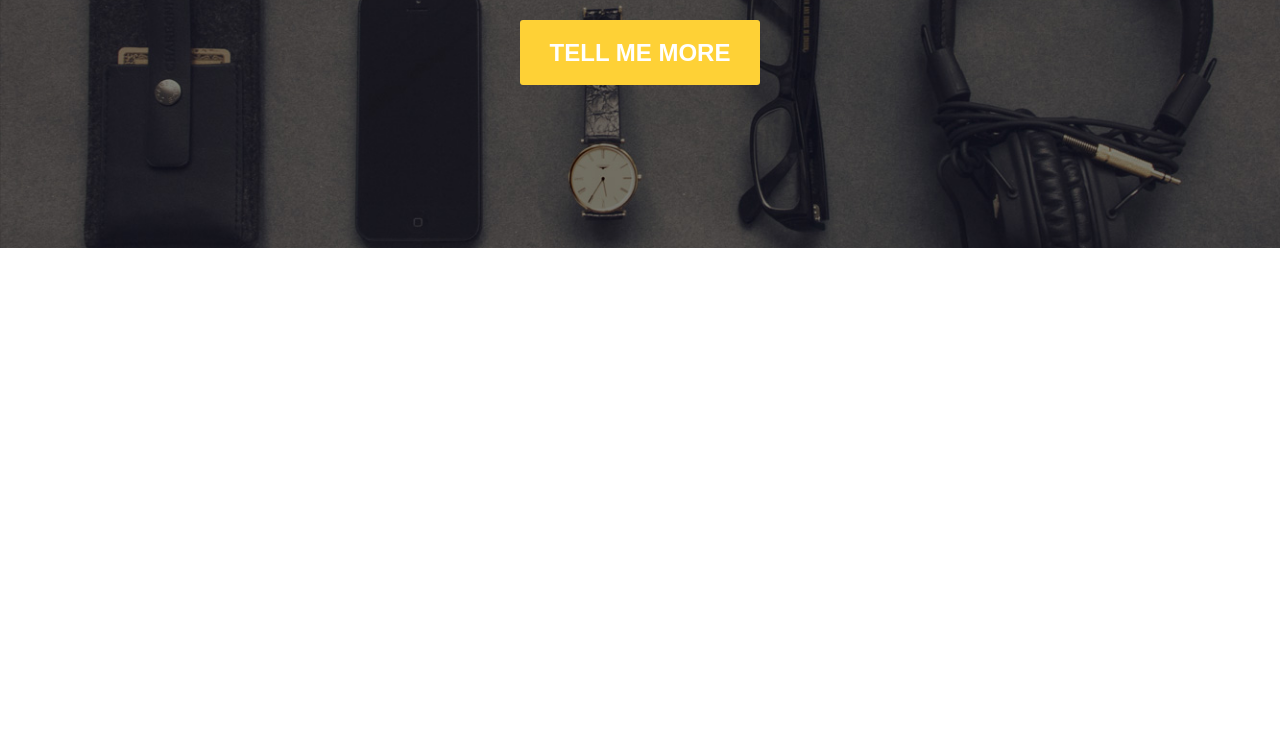
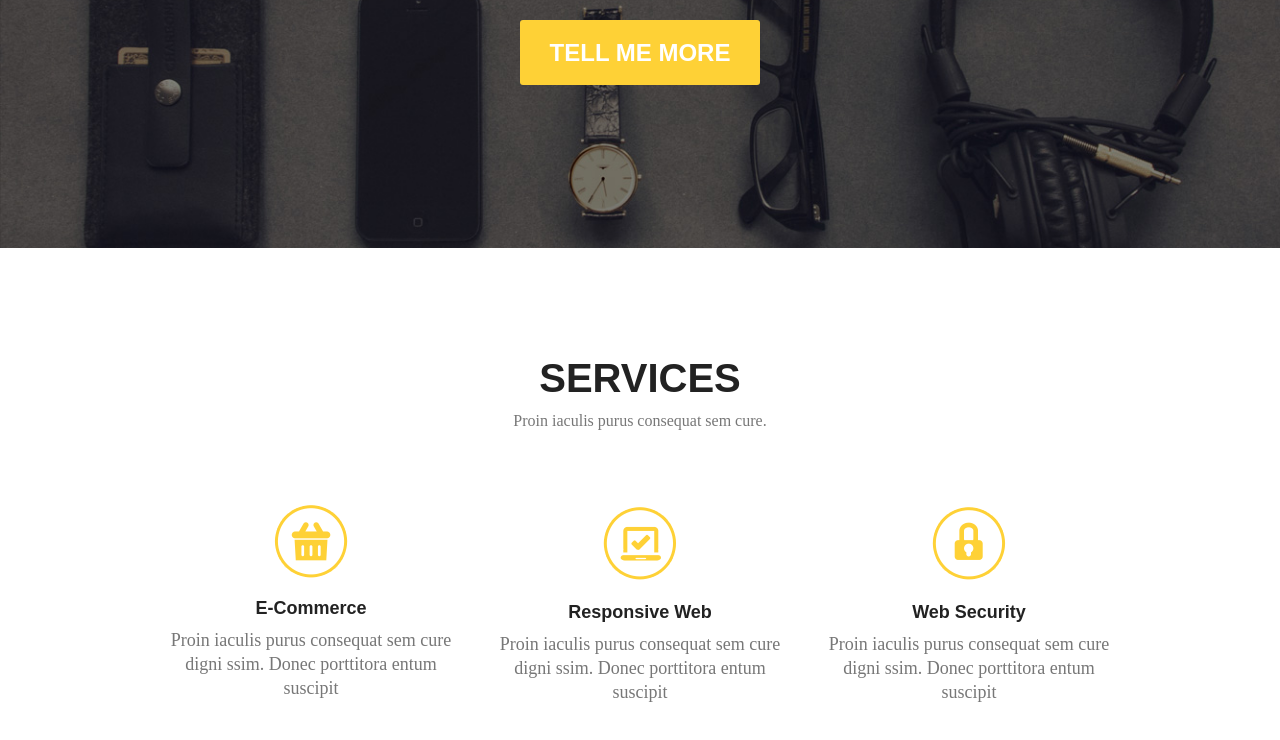
Before and after one commit to ailukyanov/golden.loc, a website: page index.html in a window 1280 px wide. Shown: the part 452-1192 px from the top of the page. Before the commit the page ends 800 px from the top, so only its background shows below. Drawn offline with Linux system fonts and the light colour scheme.

Commit message:
Create a project

```diff
--- a/index.html
+++ b/index.html
@@ -47,5 +47,52 @@
         </div>
     </div>
     </section>
+
+    <section class="services section">
+        <div class="wrapper">
+            <div class="pageTitle">
+                <h3>Services</h3>
+                <p>Proin iaculis purus consequat sem cure.</p>
+            </div>
+            <div class="services__content">
+                <div class="services__item">
+                    <div class="services__icon">
+                        <img src="images/commerce.png">
+                    </div>
+                    <div class="services__title">
+                        E-Commerce
+                    </div>
+                    <div class="services__description">
+                        Proin iaculis purus consequat sem cure
+                        digni ssim. Donec porttitora entum suscipit
+                    </div>
+                </div>
+                <div class="services__item">
+                    <div class="services__icon">
+                        <img src="images/responsive.png">
+                    </div>
+                    <div class="services__title">
+                        Responsive Web
+                    </div>
+                    <div class="services__description">
+                        Proin iaculis purus consequat sem cure
+                        digni ssim. Donec porttitora entum suscipit
+                    </div>
+                </div>
+                <div class="services__item">
+                    <div class="services__icon">
+                        <img src="images/security.png">
+                    </div>
+                    <div class="services__title">
+                        Web Security
+                    </div>
+                    <div class="services__description">
+                        Proin iaculis purus consequat sem cure
+                        digni ssim. Donec porttitora entum suscipit
+                    </div>
+                </div>
+            </div>
+        </div>
+    </section>
 </body>
 </html>
--- a/scss/sections/header.scss
+++ b/scss/sections/header.scss
@@ -83,5 +83,4 @@
       color: #ffffff;
     }
   }
-
 }
--- a/scss/sections/service.scss
+++ b/scss/sections/service.scss
@@ -0,0 +1,51 @@
+.services {
+
+  .pageTitle {
+    text-align: center;
+    margin-bottom: 75px;
+
+    h3 {
+      font-size: 40px;
+      color: #222222;
+      text-transform: uppercase;
+      margin: 0 0 11px;
+    }
+
+    p {
+      font-size: 16px;
+      color: #777777;
+      font-family: "Times New Roman", sans-serif;
+      margin: 0;
+    }
+  }
+
+  &__content {
+    display: flex;
+    justify-content: space-between;
+    flex-direction: row;
+  }
+
+  &__item {
+    text-align: center;
+    width: 30%;
+  }
+
+  &__icon {
+    margin-bottom: 15px;
+  }
+
+  &__title {
+    font-size: 18px;
+    color: #222222;
+    margin-bottom: 10px;
+    font-weight: bold;
+  }
+
+  &__description {
+    font-size: 18px;
+    color: #777777;
+    font-family: "Times New Roman", sans-serif;
+    margin: 0;
+    line-height: 24px;
+  }
+}
```
Also changed, not shown: css/main.css, css/sections/service.css.
